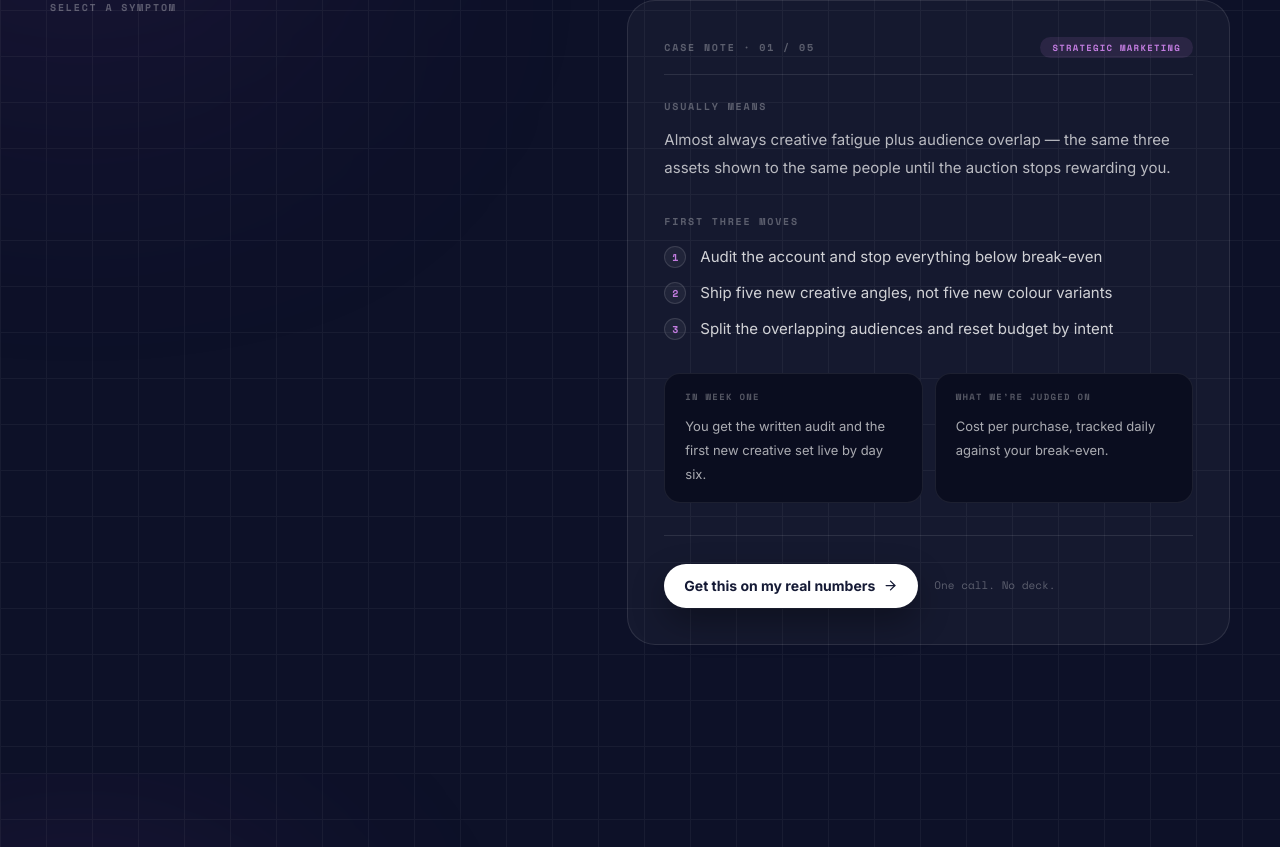
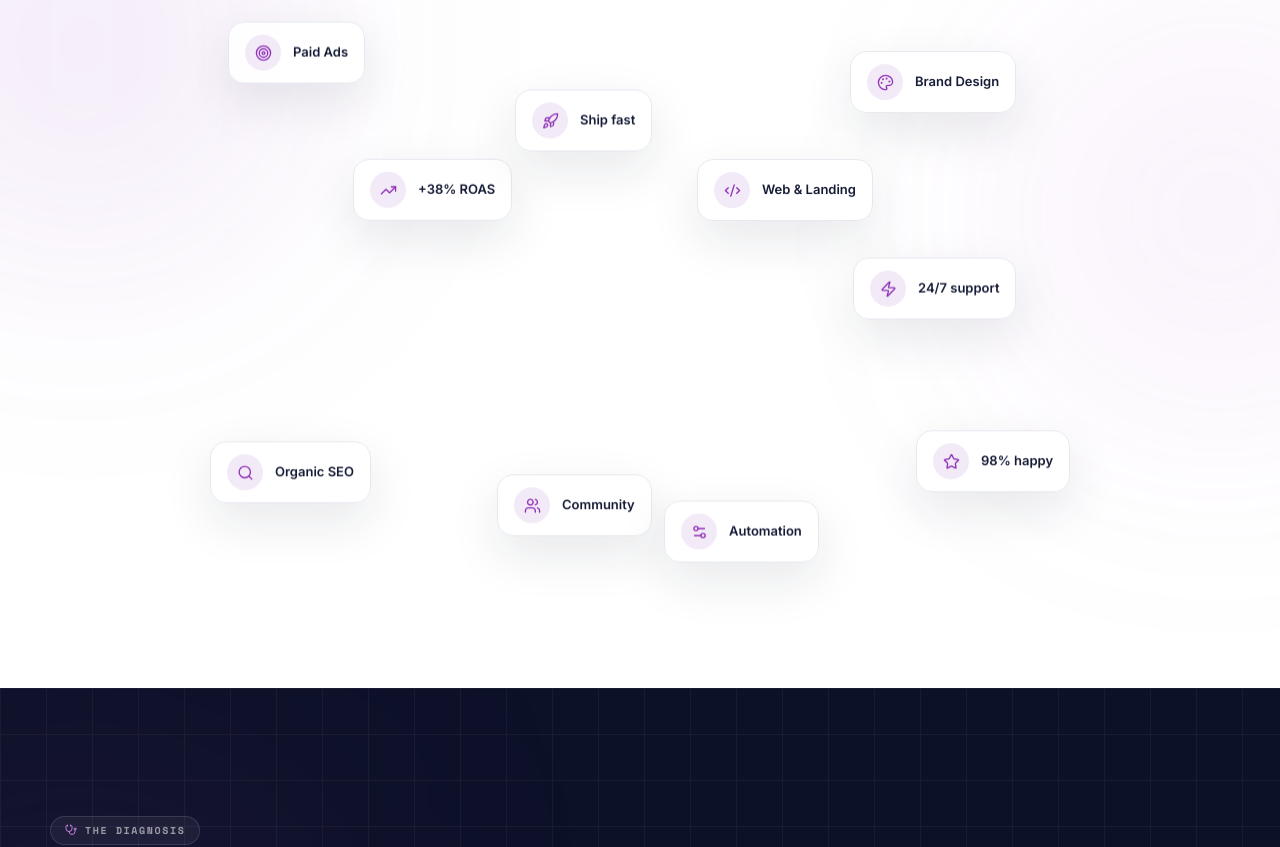
Before and after one commit to mihsanalam/innovick, a React (Vite) app: page / in a window 1280 px wide. Shown: the part 9433-10280 px from the top of the page. Built offline with nearby package versions, Linux system fonts and the light colour scheme.

Commit message:
feat: add Flow momentum section to home page
Floating brand-card band between Work and Diagnose: idle bob on its own rhythm plus scrubbed scroll parallax, reduced-motion safe.

```diff
--- /dev/null
+++ b/src/components/sections/Flow.tsx
@@ -0,0 +1,117 @@
+import { useRef } from 'react';
+import { useGSAP } from '@gsap/react';
+import { Code2, Palette, Rocket, Search, Settings2, Star, Target, TrendingUp, Users, Zap, type LucideIcon } from 'lucide-react';
+import { gsap, prefersReducedMotion } from '@/lib/gsap';
+import { SectionHeading } from '@/components/common/SectionHeading';
+
+/**
+ * The "momentum" band — a field of brand cards that flow slowly past each
+ * other as the section passes.
+ *
+ * Every card moves on two layers at once:
+ *   • an idle bob (each card yoyos up/down at its own speed, amplitude, and
+ *     delay, so the field never locks into a mechanical step), and
+ *   • a scrubbed parallax (each card drifts at a different rate relative to
+ *     the section's travel through the viewport, so they pass each other).
+ *
+ * GSAP composes `y` (px, the bob) with `yPercent` (the parallax) on the same
+ * element, so the layers never fight. Reduced-motion visitors get the static
+ * field exactly as the JSX renders it — no animation at all.
+ */
+type FloatItem = {
+  icon: LucideIcon;
+  label: string;
+  pos: string;
+  speed: number;
+  bob: number;
+  drift: number;
+  hideMobile?: boolean;
+};
+
+const floats: FloatItem[] = [
+  { icon: Target, label: 'Paid Ads', pos: 'left-[4%] top-[2%]', speed: 3.8, bob: 22, drift: 18, hideMobile: true },
+  { icon: TrendingUp, label: '+38% ROAS', pos: 'left-[18%] top-[24%]', speed: 3.2, bob: 16, drift: -14 },
+  { icon: Rocket, label: 'Ship fast', pos: 'left-[36%] top-[8%]', speed: 4.4, bob: 24, drift: -18, hideMobile: true },
+  { icon: Palette, label: 'Brand Design', pos: 'right-[8%] top-[4%]', speed: 4.6, bob: 26, drift: 20 },
+  { icon: Code2, label: 'Web & Landing', pos: 'right-[24%] top-[26%]', speed: 3.6, bob: 20, drift: 16, hideMobile: true },
+  { icon: Search, label: 'Organic SEO', pos: 'left-[2%] bottom-[14%]', speed: 3.4, bob: 20, drift: -16 },
+  { icon: Users, label: 'Community', pos: 'left-[34%] bottom-[6%]', speed: 3.9, bob: 18, drift: 12 },
+  { icon: Star, label: '98% happy', pos: 'right-[2%] bottom-[18%]', speed: 4.2, bob: 22, drift: -12, hideMobile: true },
+  { icon: Settings2, label: 'Automation', pos: 'right-[30%] bottom-[2%]', speed: 3.5, bob: 24, drift: 14 },
+  { icon: Zap, label: '24/7 support', pos: 'right-[8%] top-[42%]', speed: 3.7, bob: 18, drift: 12 },
+];
+
+export function Flow() {
+  const sectionRef = useRef<HTMLElement>(null);
+
+  useGSAP(() => {
+    if (prefersReducedMotion()) return;
+    const field = sectionRef.current?.querySelectorAll<HTMLElement>('[data-float]');
+    if (!field) return;
+
+    field.forEach((el, i) => {
+      const config = floats[i];
+      if (!config) return;
+
+      // Idle bob — each card rides its own rhythm.
+      gsap.to(el, {
+        y: config.bob,
+        duration: config.speed,
+        repeat: -1,
+        yoyo: true,
+        ease: 'sine.inOut',
+        delay: i * 0.35,
+      });
+
+      // Scroll parallax — cards drift past each other as the section passes.
+      gsap.fromTo(
+        el,
+        { yPercent: -config.drift },
+        {
+          yPercent: config.drift,
+          ease: 'none',
+          scrollTrigger: { trigger: sectionRef.current, start: 'top bottom', end: 'bottom top', scrub: true },
+        },
+      );
+    });
+  }, { scope: sectionRef });
+
+  return (
+    <section ref={sectionRef} className="relative isolate overflow-hidden bg-white px-5 py-24 md:py-32">
+      {/* Soft purple glows — the same language every light band uses. */}
+      <div className="pointer-events-none absolute -left-32 top-1/4 h-[420px] w-[420px] rounded-full bg-[#8e31b5]/10 blur-[130px]" />
+      <div className="pointer-events-none absolute -right-32 bottom-1/4 h-[380px] w-[380px] rounded-full bg-[#c27cdf]/12 blur-[130px]" />
+
+      <div className="container-wide relative">
+        <div className="mx-auto max-w-3xl text-center">
+          <SectionHeading
+            eyebrow="IN CONSTANT MOTION"
+            lead="Built to move,"
+            accent="in one direction."
+            breakBefore
+            blurb="Strategy, design, and code on the same clock — every part of the engine flowing together, compounding as it goes."
+          />
+        </div>
+
+        {/* The flowing field — decorative, so it's hidden from screen readers. */}
+        <div aria-hidden="true" className="relative mx-auto mt-14 h-[420px] max-w-4xl sm:mt-20 sm:h-[540px]">
+          {floats.map(({ icon: Icon, label, pos, hideMobile }) => (
+            <div key={label} className={`absolute ${pos} ${hideMobile ? 'hidden sm:block' : ''}`}>
+              <div
+                data-float
+                className="flex select-none items-center gap-3 rounded-2xl border border-[#e6e8f0] bg-white/90 px-4 py-3 shadow-[0_18px_50px_rgba(21,26,53,.1)] backdrop-blur-md will-change-transform"
+              >
+                <span className="grid h-9 w-9 shrink-0 place-items-center rounded-full bg-[#8e31b5]/10 text-[#8e31b5]">
+                  <Icon size={17} strokeWidth={1.9} />
+                </span>
+                <span className="whitespace-nowrap text-[13px] font-semibold text-[#151a35]">{label}</span>
+              </div>
+            </div>
+          ))}
+        </div>
+      </div>
+    </section>
+  );
+}
+
+export default Flow;
--- a/src/pages/Home.tsx
+++ b/src/pages/Home.tsx
@@ -8,6 +8,7 @@ import { Services } from '@/components/sections/Services';
 import { Founder } from '@/components/sections/Founder';
 import { Capabilities } from '@/components/sections/Capabilities';
 import { Work } from '@/components/sections/Work';
+import { Flow } from '@/components/sections/Flow';
 import { Diagnose } from '@/components/sections/Diagnose';
 import { Team } from '@/components/sections/Team';
 import { VideoReviews } from '@/components/sections/VideoReviews';
@@ -36,6 +37,7 @@ export function Home() {
         <Founder />
         <Capabilities />
         <Work />          {/* tinted */}
+        <Flow />          {/* white — the floating "momentum" band */}
         <Diagnose />      {/* dark — the switchboard, and the first dark band */}
         <Team />
         <VideoReviews />  {/* tinted */}
```
